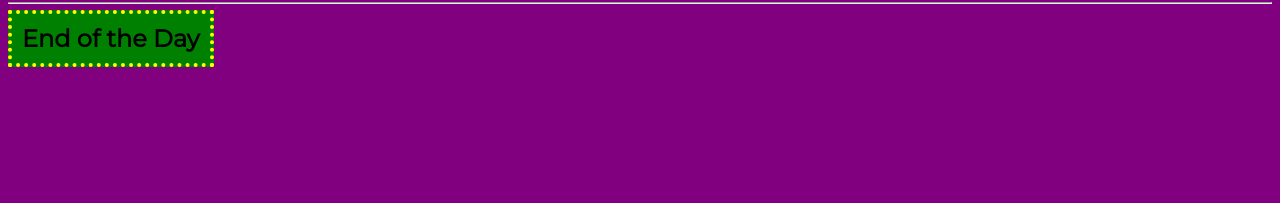
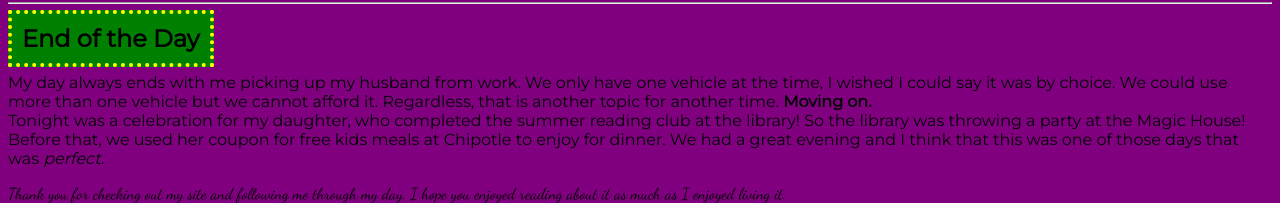
Before and after one commit to emmabanuelos/dayinthelife, a plain HTML site: page index.html in a window 1280 px wide. Shown: the part 2028-2231 px from the top of the page. Before the commit the page ends 2095 px from the top, so only its background shows below. Drawn offline with nearby package versions, Linux system fonts and the light colour scheme.

Commit message:
finished description and played with fonts

```diff
--- a/index.html
+++ b/index.html
@@ -3,6 +3,7 @@
  <head>
    <meta charset="UTF-8">
   <link href="https://fonts.googleapis.com/css?family=Do+Hyeon|Montserrat|Oswald" rel="stylesheet">
+  <link href="https://fonts.googleapis.com/css?family=Dancing+Script" rel="stylesheet">
    <link rel="stylesheet" href="styles.css">
  </head>
  <body>
@@ -98,5 +99,14 @@ to work</p>
   <!-- End of the Day Section start -->
      <div class="section">
         <h2><span>End of the Day</span></h2>
+  <p> My day always ends with me picking up my husband from work. We only have one vehicle at the time,
+    I wished I could say it was by choice. We could use more than one vehicle but we cannot afford it. Regardless,
+    that is another topic for another time. <strong> Moving on.</strong> <br> Tonight was a celebration for my daughter,
+      who completed the summer reading club at the library! So the library was throwing a party at the Magic House!
+      Before that, we used her coupon for free kids meals at Chipotle to enjoy for dinner.
+      We had a great evening and I think that this was one of those days that was <em> perfect. </em>  </p>
+
+<a> Thank you for checking out my site and following me through my day. I hope you enjoyed reading about it as much
+  as I enjoyed living it.</a>
  </body>
 </html>
--- a/styles.css
+++ b/styles.css
@@ -44,7 +44,7 @@ p {
 }
 
 a {
-
+font-family: 'Dancing Script', cursive;
 }
 
 nav {
```
